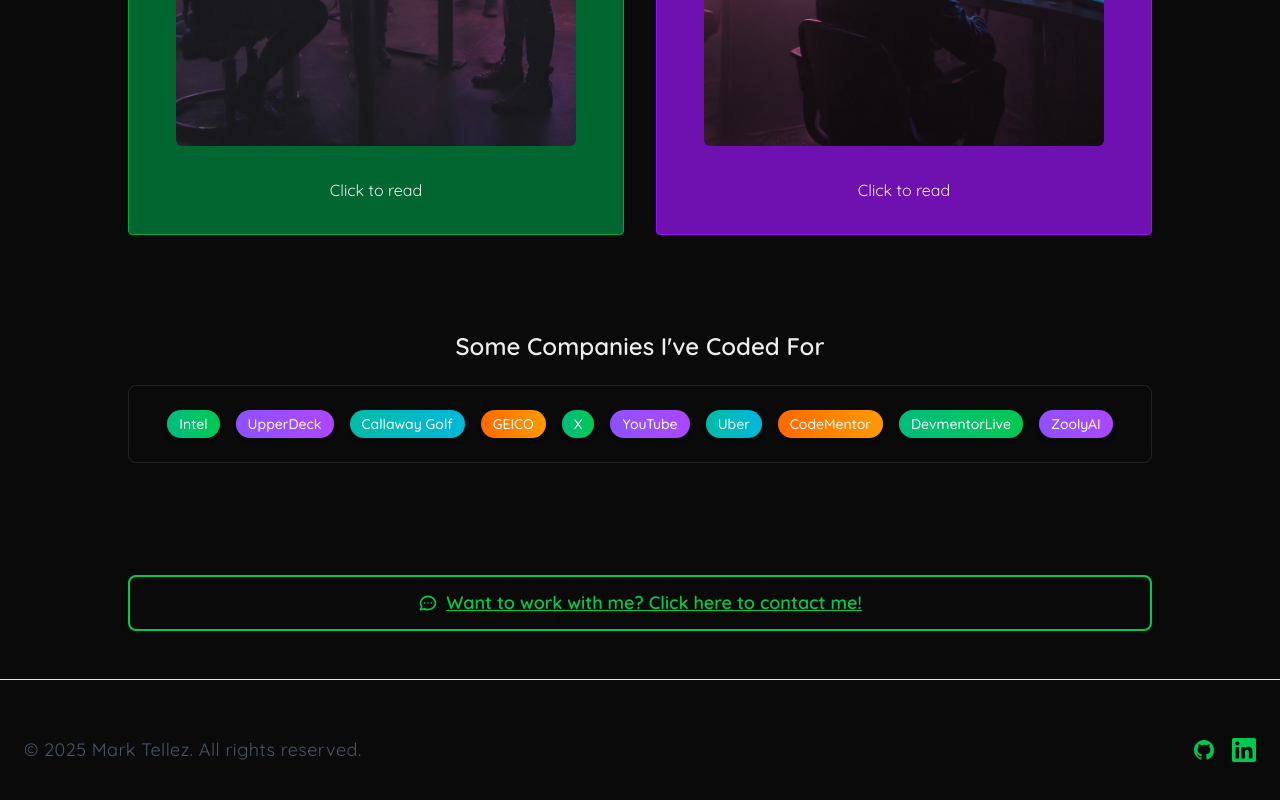
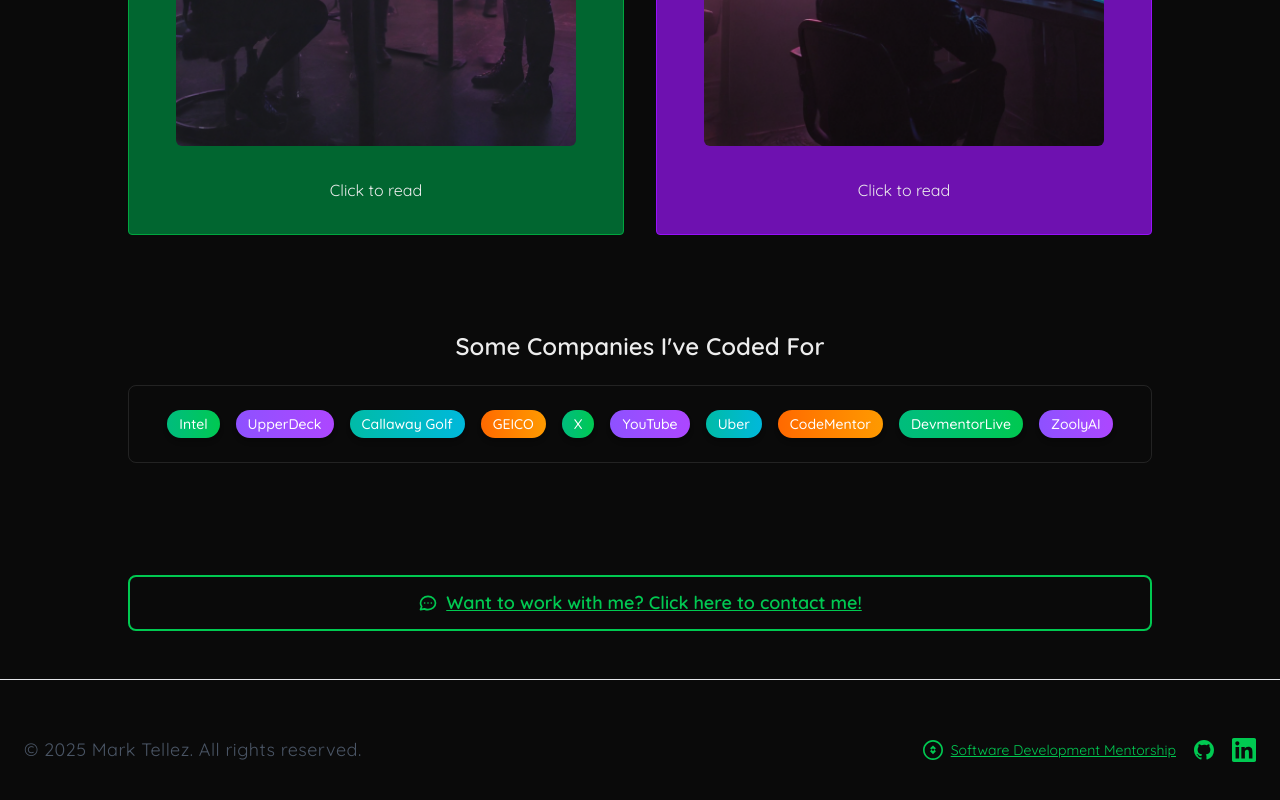
Before and after one commit to marktellez/marktellez.com, a Next.js app: page / in a window 1280 px wide. Shown: the part 3996-4796 px from the top of the page. Built offline with nearby package versions, Linux system fonts and the light colour scheme.

Commit message:
added dml link to footer

```diff
--- a/src/ui/footer.jsx
+++ b/src/ui/footer.jsx
@@ -12,6 +12,17 @@
               © {currentYear} Mark Tellez. All rights reserved.
             </p>
           </div>
+
+          <div className="flex flex-col sm:flex-row space-y-3 sm:space-y-0 sm:space-x-4 items-center">
+            <Link
+              href="https://devmentor.live"
+              className="text-gray-600 hover:text-green-600 transition-colors flex items-center"
+            >
+              <svg className="h-5 w-5 mr-2" fill="currentColor" viewBox="0 0 24 24" aria-hidden="true">
+                <path d="M12 0C5.373 0 0 5.373 0 12s5.373 12 12 12 12-5.373 12-12S18.627 0 12 0zm0 22c-5.523 0-10-4.477-10-10S6.477 2 12 2s10 4.477 10 10-4.477 10-10 10zm-3.5-8.5l3.5 3.5 3.5-3.5L12 10l-3.5 3.5zm0-3.5L12 6.5l3.5 3.5-3.5 3.5-3.5-3.5z" />
+              </svg>
+              <span className="text-sm">Software Development Mentorship</span>
+            </Link>
 
             <div className="flex space-x-4">
               <Link href="https://github.com/marktellez" className="text-gray-600 hover:text-gray-900 transition-colors">
@@ -29,6 +40,7 @@
             </div>
           </div>
         </div>
+      </div>
     </footer>
   );
 }
```
Lines whose indentation alone changed are shown as unchanged.
